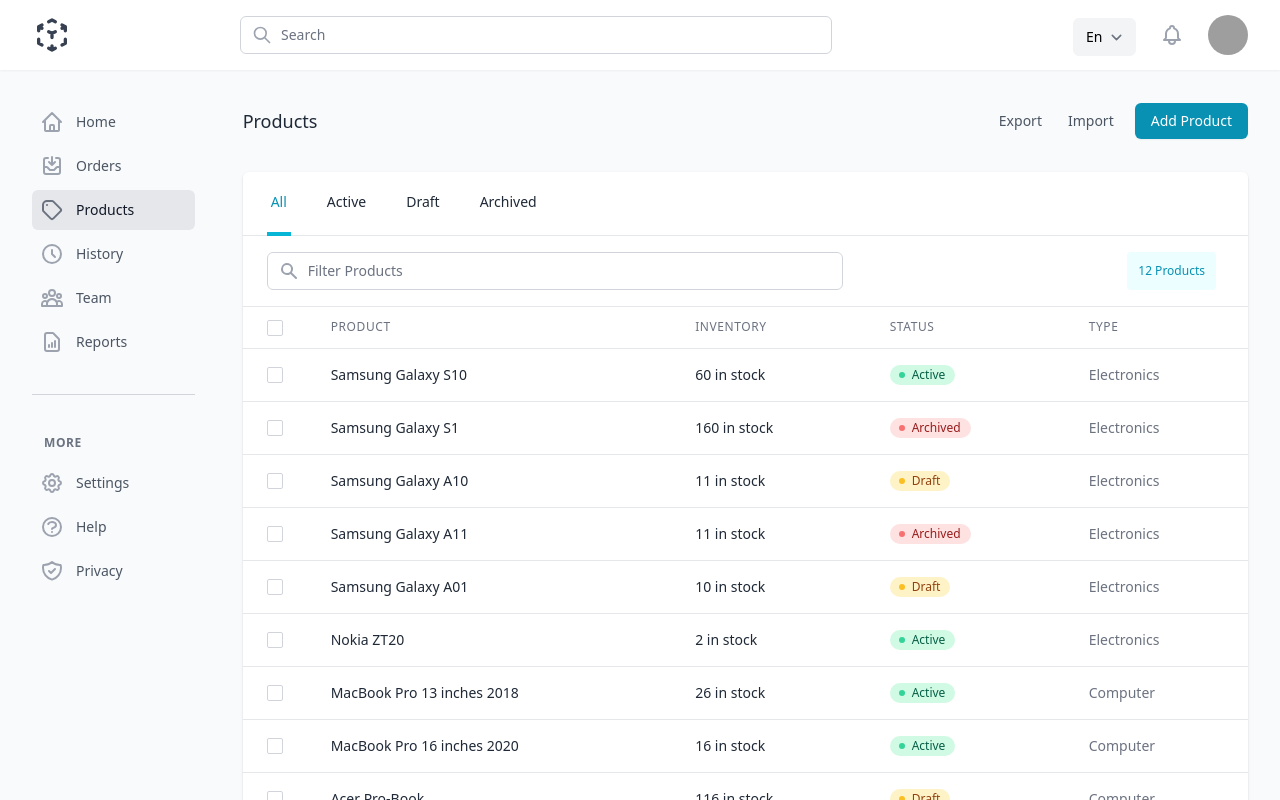
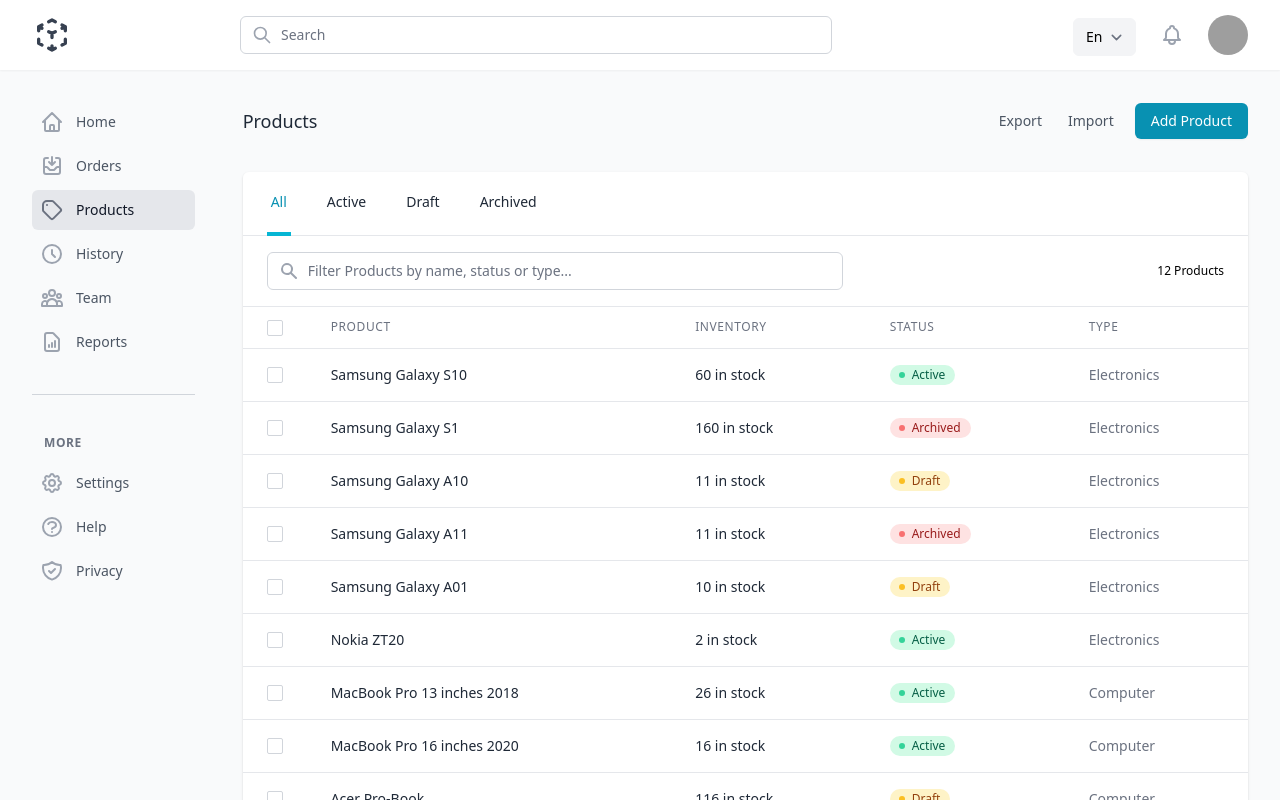
Before and after one commit to mwinel/ezziepos, a Next.js app: page /products in a window 1280 px wide. Shown: the top 800 px of the page. Built offline with nearby package versions, Linux system fonts and the light colour scheme; grey boxes are pictures that could not be loaded.

Commit message:
Fix filter numbers display

```diff
--- a/components/products/ProductsList.tsx
+++ b/components/products/ProductsList.tsx
@@ -63,6 +63,22 @@
     setSelectedProducts([]);
   };
 
+  const filteredProducts = products
+    .filter((product) => {
+      if (!inputFilter) return true;
+      if (
+        product.name.toLowerCase().indexOf(inputFilter.toLocaleLowerCase()) > -1
+      ) {
+        return true;
+      }
+      if (
+        product.type.toLowerCase().indexOf(inputFilter.toLocaleLowerCase()) > -1
+      ) {
+        return true;
+      }
+    })
+    .filter(FILTER_PRODUCTS_MAP[filter]);
+
   return (
     <PagePanel>
       <div className="shadow overflow-hidden border-b border-gray-200 sm:rounded-md">
@@ -81,20 +97,15 @@
                 id="filter-products"
                 name="filter-products"
                 label="Filter Products"
-                placeholder="Filter Products"
+                placeholder="Filter Products by name, status or type..."
                 value={inputFilter}
                 onChange={(e) => setInputFilter(e.target.value)}
               />
-              <button
-                type="button"
-                className="mr-2 inline-flex items-center px-2.5 py-1.5 border border-transparent text-xs font-medium rounded text-cyan-600 bg-cyan-50 hover:bg-cyan-200 focus:outline-none"
-              >
-                {products.filter(FILTER_PRODUCTS_MAP[filter]).length} Products
-              </button>
+
               {selectedProducts.length ? (
                 <button
                   type="button"
-                  className="mr-2 inline-flex items-center px-2.5 py-1.5 border border-transparent text-xs font-medium rounded text-cyan-600 bg-cyan-50 hover:bg-cyan-200 focus:outline-none"
+                  className="mr-2 inline-flex items-center px-2.5 py-1.5 border border-transparent text-xs font-medium rounded text-gray-600 bg-gray-50 hover:bg-gray-200 focus:outline-none"
                 >
                   {selectedProducts.length} selected
                   <XIcon
@@ -103,7 +114,11 @@
                     onClick={handleClearSelectedProducts}
                   />
                 </button>
-              ) : null}
+              ) : (
+                <p className="inline-flex items-center text-xs font-medium">
+                  {filteredProducts.length} Products
+                </p>
+              )}
             </div>
           </div>
         </div>
@@ -126,19 +141,7 @@
             </TableRow>
           </TableHead>
           <TableBody>
-            {products
-              .filter((product) => {
-                if (!inputFilter) return true;
-                if (
-                  product.name
-                    .toLowerCase()
-                    .indexOf(inputFilter.toLocaleLowerCase()) > -1
-                ) {
-                  return true;
-                }
-              })
-              .filter(FILTER_PRODUCTS_MAP[filter])
-              .map((product) => (
+            {filteredProducts.map((product) => (
               <TableRow
                 key={product.id}
                 className="cursor-pointer hover:bg-gray-100"
@@ -180,7 +183,7 @@
         {/* pagination */}
         <PaginationNav
           startCount={1}
-          endCount={products.filter(FILTER_PRODUCTS_MAP[filter]).length}
+          endCount={filteredProducts.length}
           totalCount={products.length}
         />
       </div>
--- a/tailwind.config.js
+++ b/tailwind.config.js
@@ -1,10 +1,8 @@
+const defaultTheme = require("tailwindcss/defaultTheme");
 const colors = require("tailwindcss/colors");
 
 module.exports = {
-  purge: [
-    "./pages/**/*.{js,ts,jsx,tsx}",
-    "./components/**/*.{js,ts,jsx,tsx}",
-  ], // remove unused styles in production
+  purge: ["./pages/**/*.{js,ts,jsx,tsx}", "./components/**/*.{js,ts,jsx,tsx}"], // remove unused styles in production
   darkMode: false, // or 'media' or 'class'
   theme: {
     extend: {
```
Lines whose indentation alone changed are shown as unchanged.
